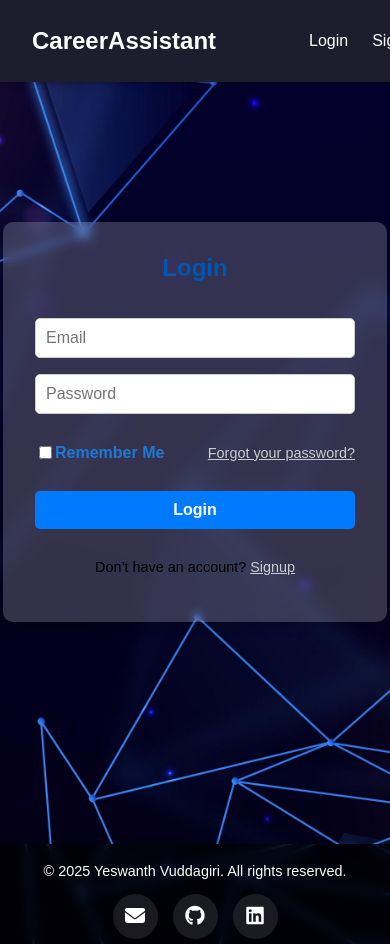
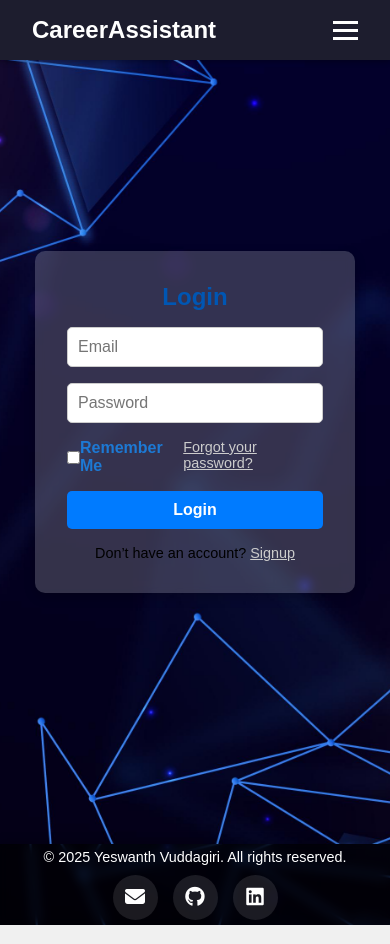
Before and after one commit to yeswanthvuddagiri/frontend, a React (Create React App) app: page /login in a window 390 px wide. Built offline with nearby package versions, Linux system fonts and the light colour scheme; the HTML template or start-up script is replaced by a standard one.

Commit message:
Update Navbar.css

```diff
--- a/src/Navbar.css
+++ b/src/Navbar.css
@@ -1,3 +1,18 @@
+/* GENERAL RESET */
+* {
+  margin: 0;
+  padding: 0;
+  box-sizing: border-box;
+}
+
+body {
+  font-family: 'Segoe UI', sans-serif;
+  background-color: #0d0d1a;
+  color: white;
+  padding-top: 80px; /* for fixed navbar */
+}
+
+/* NAVBAR */
 .navbar {
   position: fixed;
   top: 0;
@@ -10,18 +25,16 @@
   justify-content: space-between;
   align-items: center;
   z-index: 1000;
-  box-shadow: 0 2px 5px rgba(0,0,0,0.3);
+  box-shadow: 0 2px 5px rgba(0, 0, 0, 0.3);
 }
 
-body {
-  padding-top: 80px; /* Prevent content from hiding behind fixed navbar */
-}
-
+/* LOGO */
 .logo {
   font-size: 1.5rem;
   font-weight: bold;
 }
 
+/* NAV LINKS */
 .nav-links {
   display: flex;
   list-style: none;
@@ -34,6 +47,7 @@ body {
   font-weight: 500;
 }
 
+/* HAMBURGER MENU ICON */
 .menu-icon {
   display: none;
   flex-direction: column;
@@ -46,3 +60,31 @@ body {
   height: 3px;
   background: white;
 }
+
+/* HIDE CHECKBOX */
+#menu-toggle {
+  display: none;
+}
+
+/* RESPONSIVE NAVBAR */
+@media (max-width: 768px) {
+  .menu-icon {
+    display: flex;
+  }
+
+  .nav-links {
+    position: absolute;
+    top: 60px;
+    left: 0;
+    right: 0;
+    background-color: #1d1d2e;
+    flex-direction: column;
+    gap: 1rem;
+    padding: 1rem 2rem;
+    display: none;
+  }
+
+  #menu-toggle:checked + .menu-icon + .nav-links {
+    display: flex;
+  }
+}
```
